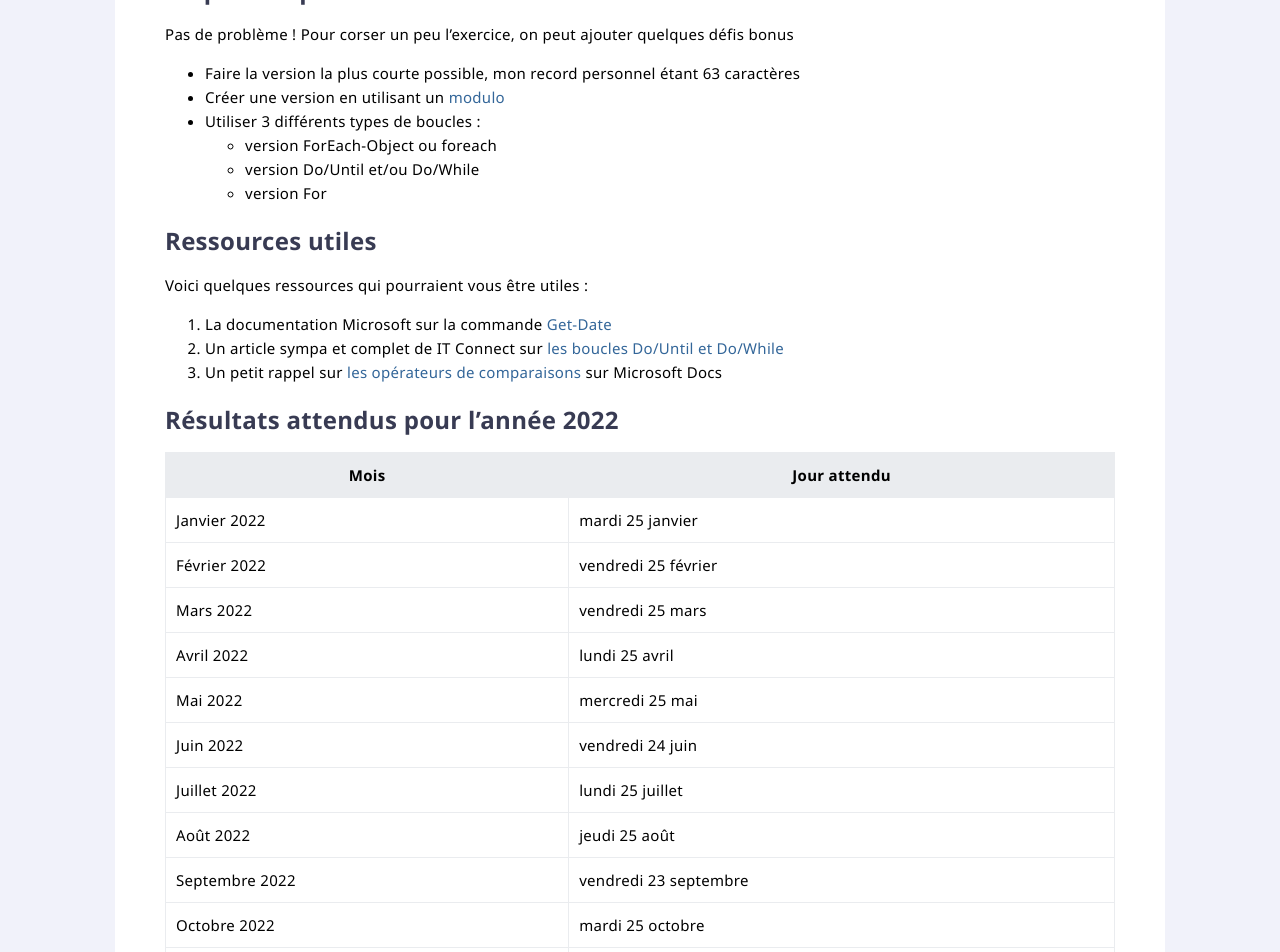
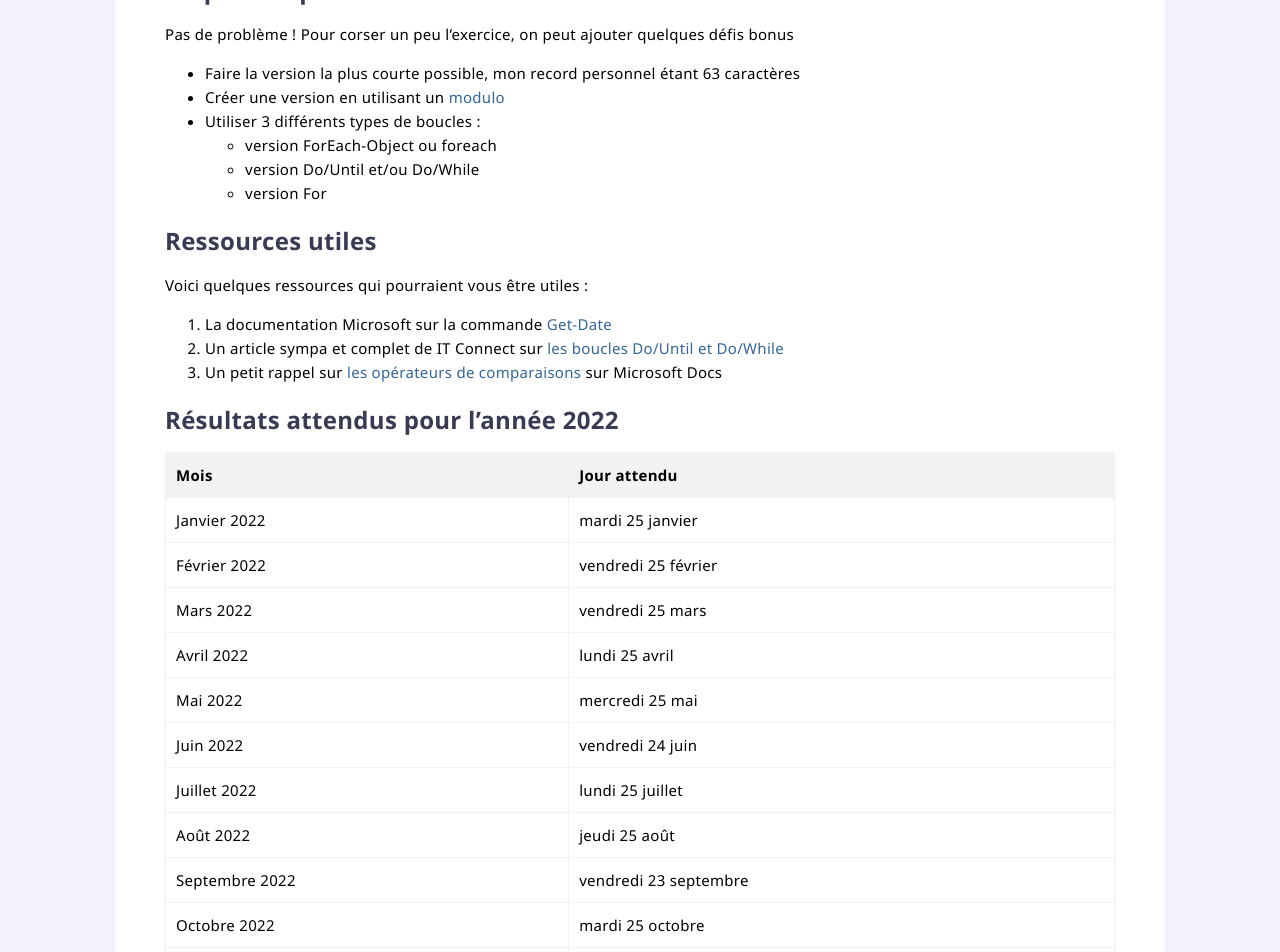
Before and after one commit to leobouard/leobouard.github.io, a Jekyll site: the page built from _posts/2021-07-23-jour-de-paie.md, in a window 1280 px wide. Shown: the part 1061-2013 px from the top of the page. Built offline with Jekyll 4.4.1, drawn with Linux system fonts in a browser that asks for light colours.

Commit message:
Changement du gris des tableaux

```diff
--- a/assets/css/style.scss
+++ b/assets/css/style.scss
@@ -270,7 +270,7 @@ section {
     /* --- TABLES --- */
 
     table, td, tr, th {
-        border-color: #eaecef;
+        border-color: #f2f2f2;
         border-width: 1px;
         border-style: solid;
         padding: 10px;
@@ -278,7 +278,8 @@ section {
     }
 
     th {
-        background-color: #eaecef;
+        background-color: #f2f2f2;
+        text-align: left;
     }
 
     table {
```
